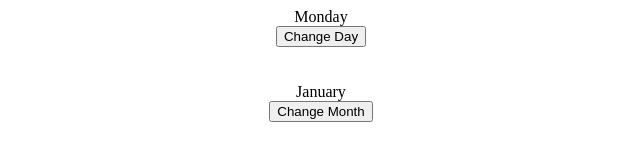
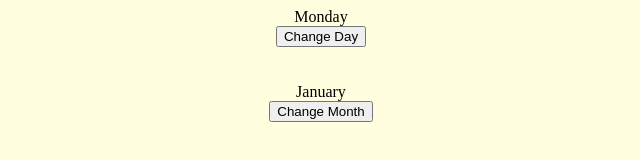
Before and after one commit to ManishMewada/Project_1, a plain HTML site: page index.html in a window 1280 px wide. Shown: the whole page, without its empty margins (319-959 px from the left). Drawn offline with Linux system fonts and the light colour scheme.

Commit message:
add css for background

```diff
--- a/index.html
+++ b/index.html
@@ -6,6 +6,11 @@
     <meta http-equiv="X-UA-Compatible" content="IE=edge">
     <meta name="viewport" content="width=device-width, initial-scale=1.0">
     <title>Project 1</title>
+    <style>
+        body {
+          background-color: lightyellow;
+        }
+      </style>
     <script>
         var day_index = 0;
         var days_of_week = ["Monday", "Tuesday", "Wednesday", "Thursday",
```
